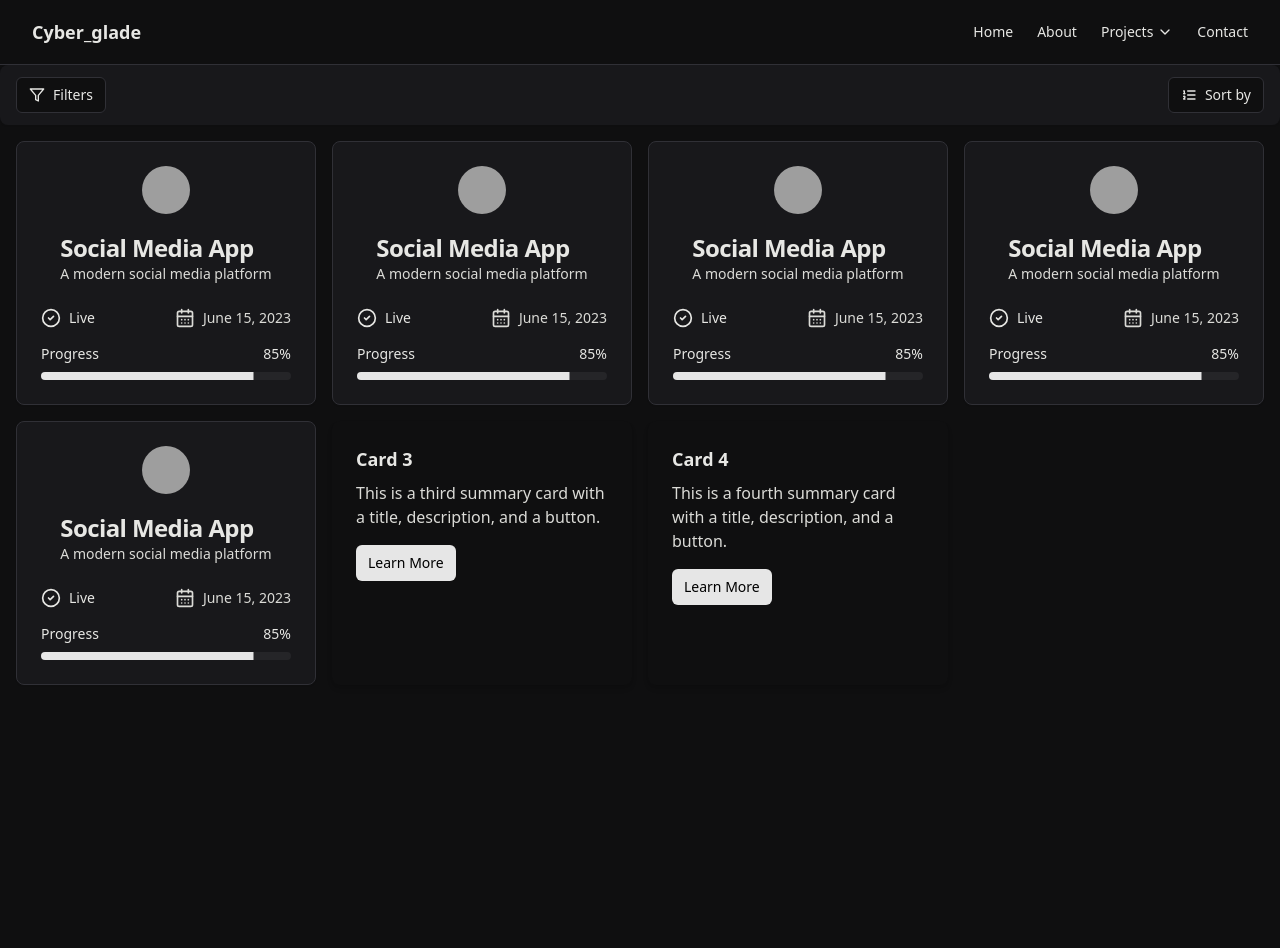
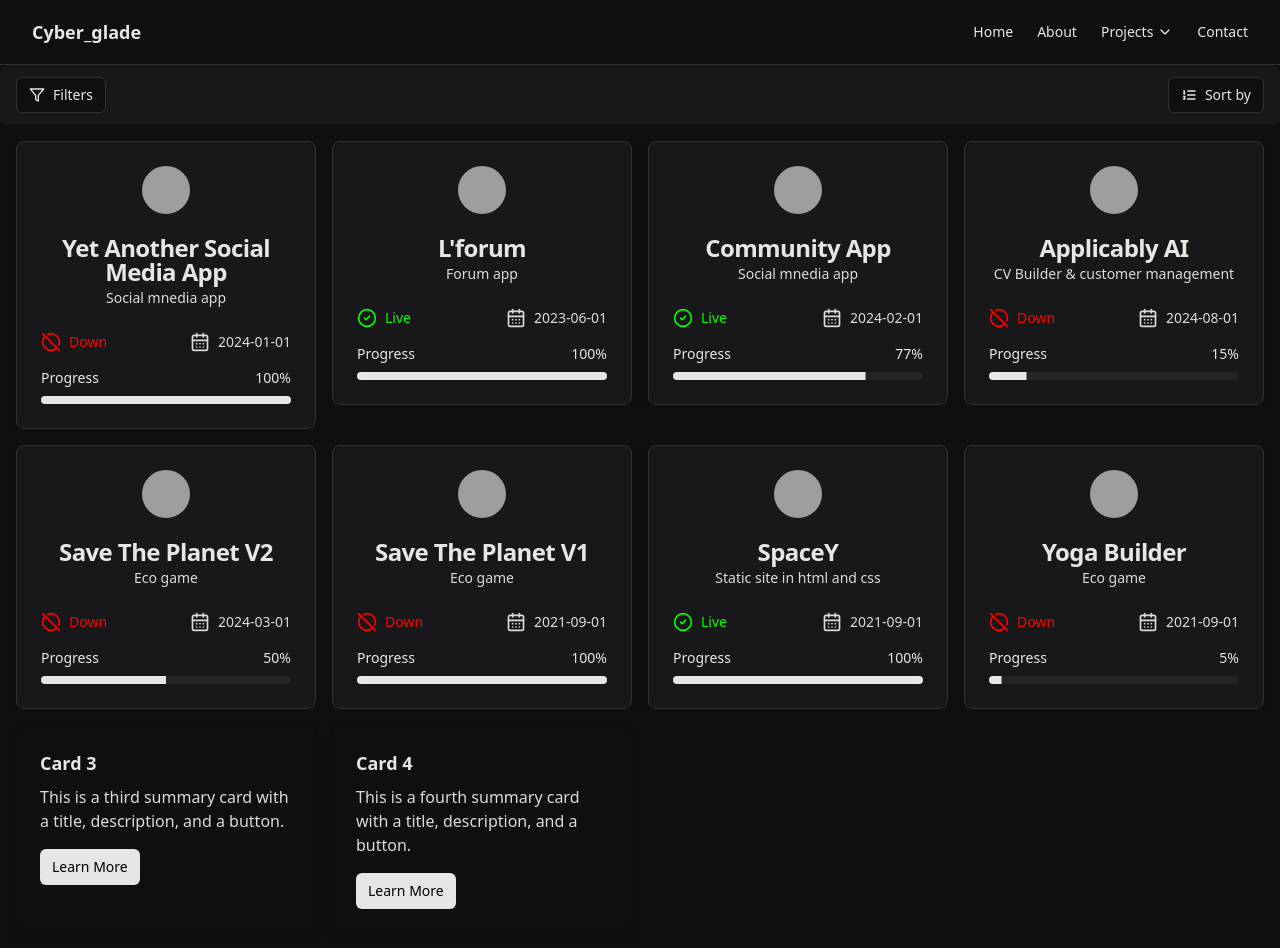
Before and after one commit to Glade3796/project_dir, a Next.js app: page /projects in a window 1280 px wide. Before the commit the page ends 925 px from the top, so only its background shows below. Built offline with nearby package versions, Linux system fonts and the light colour scheme; grey boxes are pictures that could not be loaded; a web font is replaced by a local one.

Commit message:
chore: cleaned up code for vercel

```diff
--- a/src/components/Card.tsx
+++ /dev/null
@@ -1,167 +0,0 @@
-<Card>
-						<CardHeader className='flex items-center gap-4'>
-							<img
-								src='/placeholder.svg'
-								alt='App Icon'
-								width='48'
-								height='48'
-								className='rounded-full'
-								style={{ aspectRatio: "48/48", objectFit: "cover" }}
-							/>
-							<div className='space-y-1'>
-								<CardTitle>Social Media App</CardTitle>
-								<CardDescription>
-									A modern social media platform
-								</CardDescription>
-							</div>
-						</CardHeader>
-						<CardContent className='grid gap-4'>
-							<div className='flex items-center justify-between'>
-								<div className='flex items-center gap-2'>
-									<MinusIcon className='w-5 h-5 text-red-500' />
-									<span className='text-sm font-medium'>Down</span>
-								</div>
-								<div className='flex items-center gap-2'>
-									<CalendarDaysIcon className='w-5 h-5 text-muted-foreground' />
-									<span className='text-sm text-muted-foreground'>
-										Last updated: June 15, 2023
-									</span>
-								</div>
-							</div>
-							<div className='grid gap-2'>
-								<div className='flex items-center justify-between'>
-									<span className='text-sm font-medium'>Progress</span>
-									<span className='text-sm font-medium'>{progress}%</span>
-								</div>
-								<Progress value={progress} className='h-2 rounded-full' />
-							</div>
-							<div className='grid gap-2'>
-								<div className='flex items-center justify-between'>
-									<span className='text-sm font-medium'>Description</span>
-								</div>
-								<p className='text-sm text-muted-foreground'>
-									This is a social media app that allows users to connect with
-									friends, share updates, and engage with content.
-								</p>
-							</div>
-							<div className='grid gap-2'>
-								<div className='flex items-center justify-between'>
-									<span className='text-sm font-medium'>Live App</span>
-									<Link
-										href='#'
-										className='text-sm text-primary underline'
-										prefetch={false}
-									>
-										example.com
-									</Link>
-								</div>
-								<div className='flex items-center justify-between'>
-									<span className='text-sm font-medium'>GitHub</span>
-									<Link
-										href='#'
-										className='text-sm text-primary underline'
-										prefetch={false}
-									>
-										example/app
-									</Link>
-								</div>
-							</div>
-							<div className='grid gap-2'>
-								<div className='flex items-center justify-between'>
-									<span className='text-sm font-medium'>Technologies</span>
-								</div>
-								<div className='flex flex-wrap gap-2'>
-									<Badge>React</Badge>
-									<Badge>Node.js</Badge>
-									<Badge>MongoDB</Badge>
-									<Badge>GraphQL</Badge>
-								</div>
-							</div>
-							<div className='grid gap-2'>
-								<div className='flex items-center justify-between'>
-									<span className='text-sm font-medium'>Timeline</span>
-								</div>
-								<div className='flex flex-col gap-1'>
-									<div className='flex items-center justify-between'>
-										<span className='text-sm text-muted-foreground'>
-											Start Date
-										</span>
-										<span className='text-sm'>January 1, 2023</span>
-									</div>
-									<div className='flex items-center justify-between'>
-										<span className='text-sm text-muted-foreground'>
-											Completion Date
-										</span>
-										<span className='text-sm'>June 30, 2023</span>
-									</div>
-								</div>
-							</div>
-							<div className='grid gap-2'>
-								<div className='flex items-center justify-between'>
-									<span className='text-sm font-medium'>Screenshot</span>
-								</div>
-								<img
-									src='/placeholder.svg'
-									alt='App Screenshot'
-									width='400'
-									height='200'
-									className='rounded-md'
-									style={{ aspectRatio: "400/200", objectFit: "cover" }}
-								/>
-							</div>
-							<div className='grid gap-2'>
-								<div className='flex items-center justify-between'>
-									<span className='text-sm font-medium'>Notes</span>
-								</div>
-								<div className='flex flex-col gap-1'>
-									<div className='flex items-center justify-between'>
-										<span className='text-sm text-muted-foreground'>
-											Note 1
-										</span>
-										<Button variant='ghost' size='icon'>
-											<InfoIcon className='w-4 h-4' />
-										</Button>
-									</div>
-									<div className='flex items-center justify-between'>
-										<span className='text-sm text-muted-foreground'>
-											Note 2
-										</span>
-										<Button variant='ghost' size='icon'>
-											<InfoIcon className='w-4 h-4' />
-										</Button>
-									</div>
-									<div className='flex items-center justify-between'>
-										<span className='text-sm text-muted-foreground'>
-											Note 3
-										</span>
-										<Button variant='ghost' size='icon'>
-											<InfoIcon className='w-4 h-4' />
-										</Button>
-									</div>
-								</div>
-							</div>
-						</CardContent>
-						<CardFooter className='flex justify-end gap-2'>
-							<Button
-								variant='ghost'
-								size='icon'
-								className='absolute top-4 right-4'
-							>
-								<XIcon className='w-4 h-4' />
-							</Button>
-							<Button
-								variant='ghost'
-								size='icon'
-								className='hover:bg-muted hover:text-muted-foreground rounded-full p-2 transition-colors'
-							>
-								<ChevronLeftIcon className='w-4 h-4' />
-							</Button>
-							<Button
-								variant='ghost'
-								size='icon'
-								className='hover:bg-muted hover:text-muted-foreground rounded-full p-2 transition-colors'
-							>
-								<ChevronRightIcon className='w-4 h-4' />
-							</Button>
-						</CardFooter>
-					</Card>
--- a/src/components/ProjectCarousel.tsx
+++ b/src/components/ProjectCarousel.tsx
@@ -57,7 +57,7 @@ export function ProjectCarousel(props: ProjectCarouselProps) {
 			<CarouselNext />
 			<CarouselContent>
 				{data.map((project) => (
-					<CarouselItem>
+					<CarouselItem key={`project` + project.id}>
 						<ProjectCard data={project} />
 					</CarouselItem>
 				))}
--- a/src/components/cards/ProjectCard.tsx
+++ b/src/components/cards/ProjectCard.tsx
@@ -20,6 +20,7 @@ import {
 	TooltipContent,
 } from "@/components/ui/tooltip";
 import { useState } from "react";
+import Image from "next/image";
 
 export function ProjectCard(props: { data: ProjectList }) {
 	const router = useRouter();
@@ -66,7 +67,7 @@ export function ProjectCard(props: { data: ProjectList }) {
 				<XIcon className='w-4 h-4' />
 			</Button>
 			<CardHeader className='flex items-center gap-4'>
-				<img
+				<Image
 					src='/placeholder.svg'
 					alt='App Icon'
 					width='48'
@@ -180,7 +181,7 @@ export function ProjectCard(props: { data: ProjectList }) {
 					<div className='flex items-center justify-between'>
 						<span className='text-sm font-medium'>Screenshot</span>
 					</div>
-					<img
+					<Image
 						src={data.screenshot}
 						alt='App Screenshot'
 						width='400'
--- a/src/components/cards/SummaryCard.tsx
+++ b/src/components/cards/SummaryCard.tsx
@@ -9,15 +9,18 @@ import {
 import { Progress } from "@/components/ui/progress";
 import { Badge } from "@/components/ui/badge";
 import type { ProjectList } from "@/app/types/type";
+import Image from "next/image";
 interface SumamryCardProps {
 	project: ProjectList;
 }
+
 export function SummaryCard(props: SumamryCardProps) {
+	const { project } = props;
 	function handleCardClick() {}
 	return (
 		<Card className='w-full max-w-md animate-fade-in cursor-pointer hover:bg-accent hover:text-accent-foreground transition-colors'>
 			<CardHeader className='flex items-center gap-4'>
-				<img
+				<Image
 					src='/placeholder.svg'
 					alt='App Icon'
 					width='48'
@@ -25,28 +28,40 @@ export function SummaryCard(props: SumamryCardProps) {
 					className='rounded-full'
 					style={{ aspectRatio: "48/48", objectFit: "cover" }}
 				/>
-				<div className='space-y-1'>
-					<CardTitle>Social Media App</CardTitle>
-					<CardDescription>A modern social media platform</CardDescription>
+				<div className='space-y-1 w-full text-center'>
+					<CardTitle>{project.name}</CardTitle>
+					<CardDescription>{project.blurb}</CardDescription>
 				</div>
 			</CardHeader>
 			<CardContent className='grid gap-4'>
 				<div className='flex items-center justify-between'>
-					<div className='flex items-center gap-2'>
-						<CircleCheckIcon className='w-5 h-5 text-green-500' />
-						<span className='text-sm font-medium'>Live</span>
-					</div>
+					{project.functioning ? (
+						<div className='flex items-center gap-2'>
+							<CircleCheckIcon className='w-5 h-5 text-green' />
+							<span className='text-sm font-medium text-green'>Live</span>
+						</div>
+					) : (
+						<div className='flex items-center gap-2 '>
+							<CircleOffIcon className='w-5 h-5 ' />
+							<span className='!important text-sm font-medium text-red '>
+								Down
+							</span>
+						</div>
+					)}
 					<div className='flex items-center gap-2'>
 						<CalendarDaysIcon className='w-5 h-5 text-muted-foreground' />
-						<span className='text-sm text-muted-foreground'>June 15, 2023</span>
+
+						<span className='text-sm text-muted-foreground'>
+							{project.lastUpdate}
+						</span>
 					</div>
 				</div>
 				<div className='grid gap-2'>
 					<div className='flex items-center justify-between'>
 						<span className='text-sm font-medium'>Progress</span>
-						<span className='text-sm font-medium'>85%</span>
+						<span className='text-sm font-medium'>{project.progress}%</span>
 					</div>
-					<Progress value={85} className='h-2 rounded-full' />
+					<Progress value={project.progress} className='h-2 rounded-full' />
 				</div>
 				{/* <div className='grid gap-2'>
 					<div className='flex items-center justify-between'>
@@ -120,3 +135,24 @@ function CircleCheckIcon(props: React.SVGProps<SVGSVGElement>) {
 		</svg>
 	);
 }
+
+function CircleOffIcon(props: React.SVGProps<SVGSVGElement>) {
+	return (
+		<svg
+			{...props}
+			xmlns='http://www.w3.org/2000/svg'
+			width='24'
+			height='24'
+			viewBox='0 0 24 24'
+			fill='none'
+			stroke='red'
+			stroke-width='2'
+			stroke-linecap='round'
+			stroke-linejoin='round'
+		>
+			<path d='m2 2 20 20' />
+			<path d='M8.35 2.69A10 10 0 0 1 21.3 15.65' />
+			<path d='M19.08 19.08A10 10 0 1 1 4.92 4.92' />
+		</svg>
+	);
+}
--- a/src/components/layouts/SummaryLayout.tsx
+++ b/src/components/layouts/SummaryLayout.tsx
@@ -9,15 +9,7 @@ export function SummaryLayout() {
 	const searchParams = useSearchParams();
 	const pathname = usePathname();
 	const router = useRouter();
-	function dateText() {
-		if (searchParams.has("update")) {
-			if (searchParams.getAll("update").includes("Recent")) {
-				return "Most Recent";
-			}
-			return `This ${searchParams.get("update")}`;
-		}
-		return "Update";
-	}
+
 	const calculateDateRange = (filter: string) => {
 		const now = new Date();
 		let start, end;
@@ -33,7 +25,6 @@ export function SummaryLayout() {
 				start = new Date(now.setFullYear(now.getFullYear() - 1));
 				break;
 			case "Recent":
-
 				return { recent: true };
 			default:
 				start = new Date(0); // Set to epoch for no filtering.
@@ -44,13 +35,13 @@ export function SummaryLayout() {
 	function applyFilters() {
 		let filteredProjects = projectList;
 
-		if (searchParams.has("completed")) {
+		if (searchParams.get("completed") === "true") {
 			filteredProjects = filteredProjects.filter(
 				(project) => String(project.completed) === searchParams.get("completed")
 			);
 		}
 
-		if (searchParams.has("live")) {
+		if (searchParams.get("live") === "true") {
 			filteredProjects = filteredProjects.filter(
 				(project) => String(project.functioning) === searchParams.get("live")
 			);
--- a/src/components/navbars/SummaryFilterNav.tsx
+++ b/src/components/navbars/SummaryFilterNav.tsx
@@ -49,7 +49,15 @@ export function SummaryFilterNav() {
 
 	const progressArr = ["0-25", "25-50", "50-75", "75-100"];
 	const dateArr = ["Week", "Month", "Year"];
-
+	function dateText() {
+		if (searchParams.has("update")) {
+			if (searchParams.getAll("update").includes("Recent")) {
+				return "Most Recent";
+			}
+			return `This ${searchParams.get("update")}`;
+		}
+		return "Update";
+	}
 	return (
 		<div className='flex flex-col gap-4 bg-card px-4 py-3 rounded-lg shadow-sm sm:flex-row sm:items-center'>
 			<div className='flex flex-wrap items-center gap-2 sm:flex-1'>
```
Also changed, not shown: src/app/.data/filterItems.ts, src/app/.data/projectList.ts.
